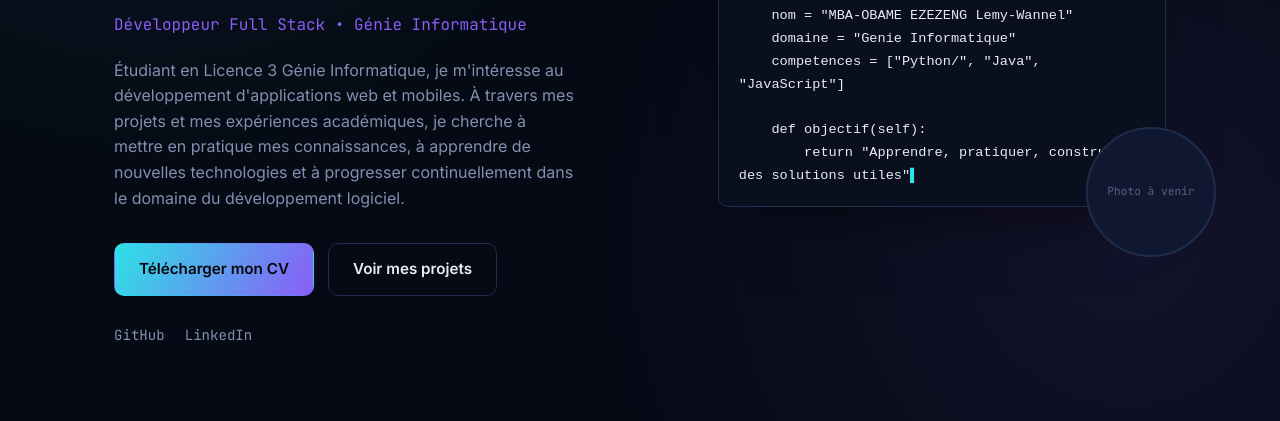
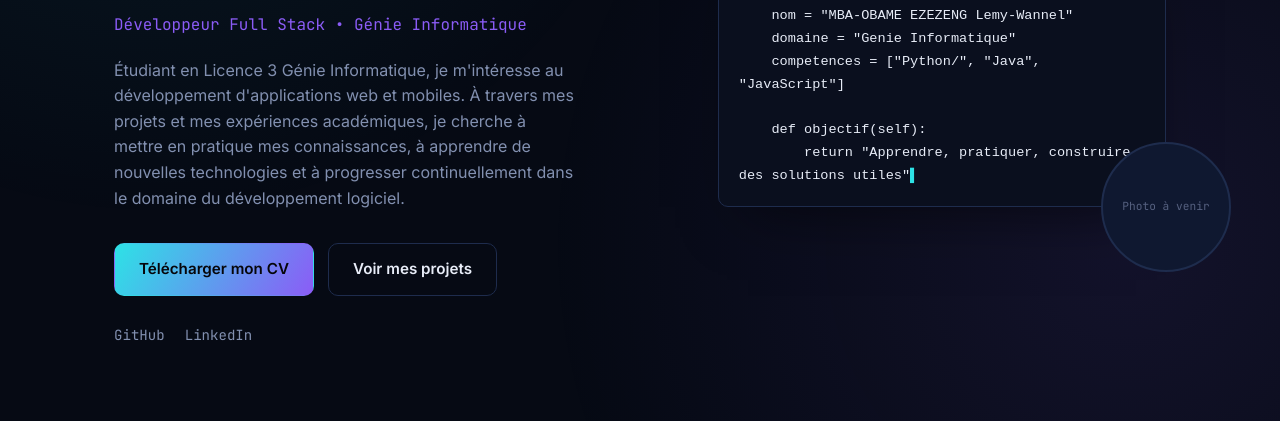
Before and after one commit to lemymba-hash/Portfolio-1-, a website: page index.html in a window 1280 px wide. Shown: the part 379-800 px from the top of the page. Drawn offline with Linux system fonts and the light colour scheme.

Commit message:
Retrait de Django et correction du cercle photo qui masquait le texte

```diff
--- a/css/style.css
+++ b/css/style.css
@@ -268,8 +268,8 @@ a{ color: inherit; text-decoration: none; }
 @keyframes blink{ 50%{ opacity: 0; } }
 .photo-frame{
   position: absolute;
-  bottom: -50px;
-  right: -50px;
+  bottom: -65px;
+  right: -65px;
   width: 130px;
   height: 130px;
 
```
